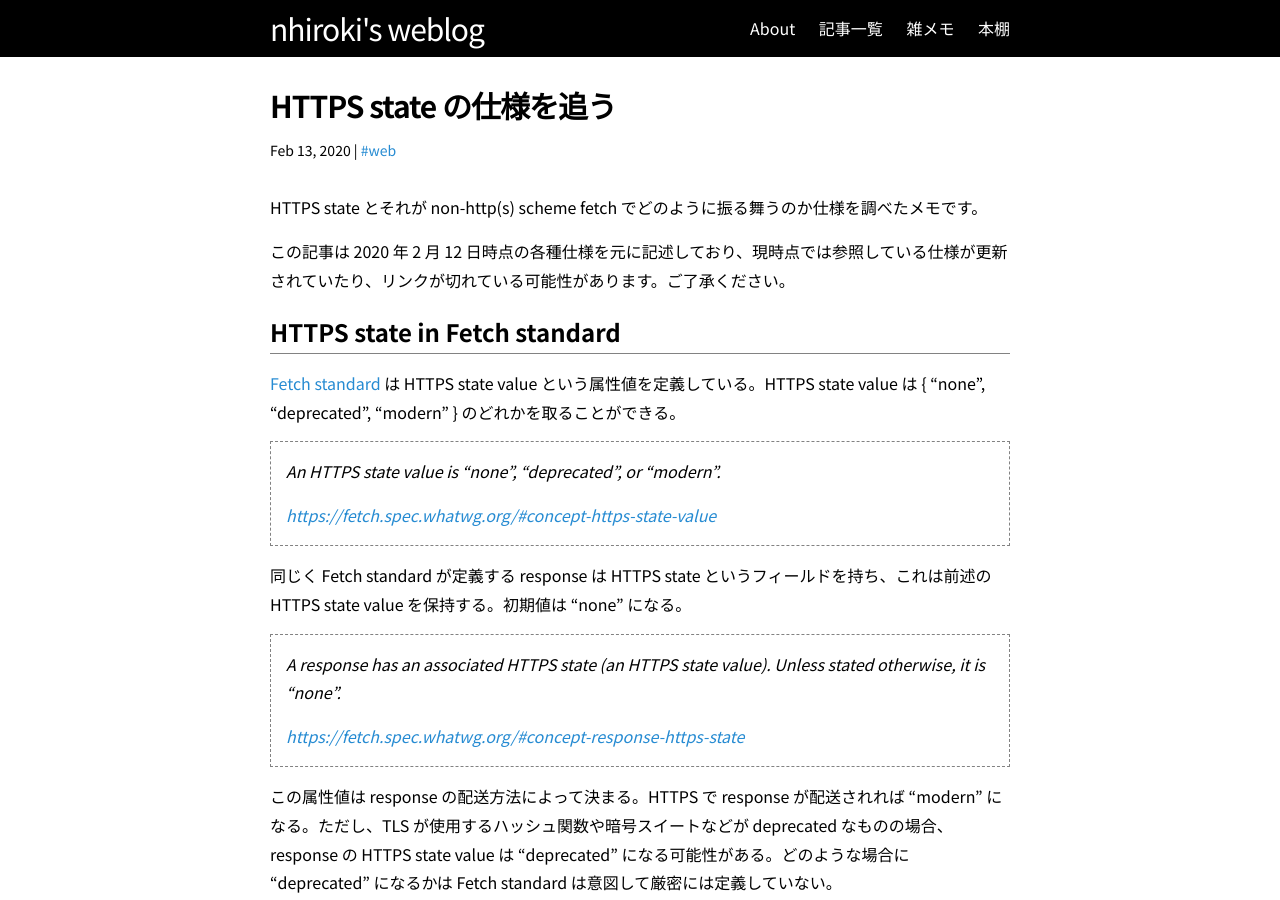
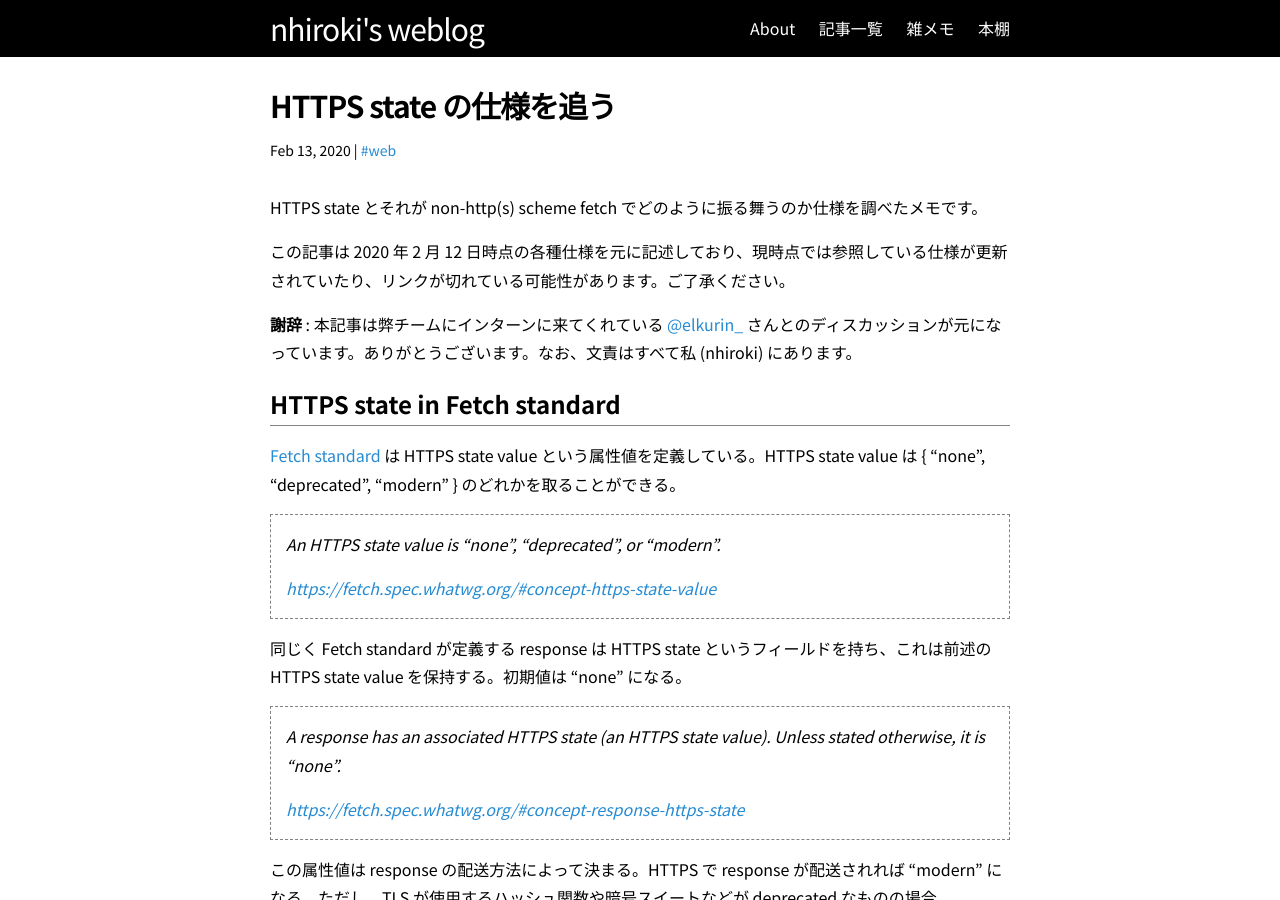
Before and after one commit to nhiroki/nhiroki.github.io, a Jekyll site: the page built from _posts/2020-02-13-spec-https-state.md, in a window 1280 px wide and 900 px high. Built offline with Jekyll 4.4.1, drawn with Linux system fonts in a browser that asks for light colours; comment, search, counter and statistics services are not loaded.

Commit message:
Update the existing article

```diff
--- a/_posts/2020-02-13-spec-https-state.md
+++ b/_posts/2020-02-13-spec-https-state.md
@@ -9,6 +9,8 @@ image: /images/profile.png
 HTTPS state とそれが non-http(s) scheme fetch でどのように振る舞うのか仕様を調べたメモです。
 
 この記事は 2020 年 2 月 12 日時点の各種仕様を元に記述しており、現時点では参照している仕様が更新されていたり、リンクが切れている可能性があります。ご了承ください。
+
+**謝辞** : 本記事は弊チームにインターンに来てくれている [@elkurin_](https://twitter.com/elkurin_) さんとのディスカッションが元になっています。ありがとうございます。なお、文責はすべて私 (nhiroki) にあります。
 
 # HTTPS state in Fetch standard
 
```
